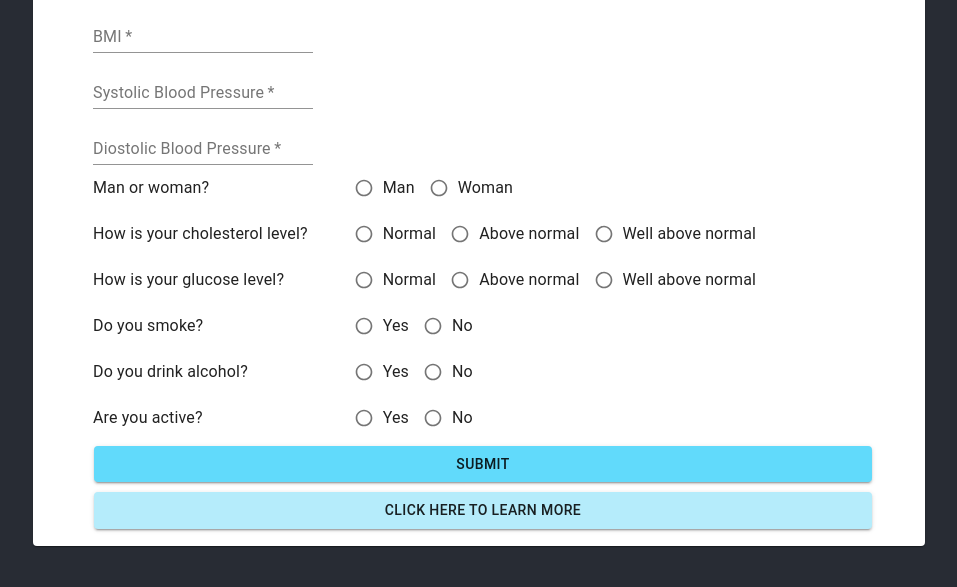
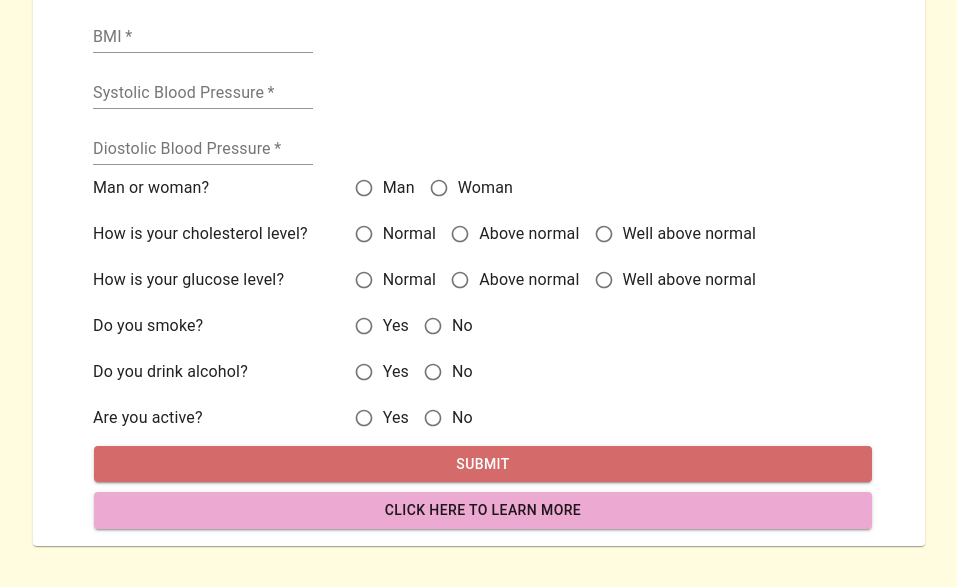
Before and after one commit to JGILINGER7/heart_disease_risk, a React app in the folder Sylvia/my-app/: page / in a window 1280 px wide. Shown: the part 123-710 px from the top of the page, without its empty margins (161-1118 px from the left). Built offline with nearby package versions, Linux system fonts and the light colour scheme.

Commit message:
Added Tableau visualizations to site

```diff
--- a/Sylvia/my-app/public/index.html
+++ b/Sylvia/my-app/public/index.html
@@ -25,6 +25,7 @@
       Learn how to configure a non-root public URL by running `npm run build`.
     -->
     <title>Heart Disease Risk</title>
+    <script type="text/javascript" src="https://public.tableau.com/javascripts/api/tableau-2.min.js"></script>
     </head>
   <body>
     <noscript>You need to enable JavaScript to run this app.</noscript>
--- a/Sylvia/my-app/src/Components/BehindTheScenes/BehindTheScenes.js
+++ b/Sylvia/my-app/src/Components/BehindTheScenes/BehindTheScenes.js
@@ -1,25 +1,31 @@
 import React, { useEffect, useRef } from 'react';
-import { Grid, TextField, FormControlLabel, FormControl, FormLabel, Select, Button, MenuItem, RadioGroup, Radio, Text, Typography } from "@material-ui/core"
-import { render } from "@testing-library/react"
-import { Container, Paper } from "@material-ui/core"
+import { Button } from "@material-ui/core"
+import { useNavigate } from 'react-router-dom';
 
 const BehindTheScenes = () => {
-    // const { tableau } = window;
+    const ref = useRef(null)
+    const { tableau } = window;
+    const navigate = useNavigate();
+    const url = 'https://public.tableau.com/views/heart_disease_risk/ap_cardio?:language=en-US&:display_count=n&:origin=viz_share_link'
+    const routeChange = () =>{
+        let path = `/`;
+        navigate(path);}
+    const initViz = () => {
+        new tableau.Viz(ref.current, url, {
+            width: "100%",
+            height: "90vh",
+        })
+    }
 
-    // const url =  "https://public.tableau.com/app/profile/sarita.garcia/viz/heart_disease_risk/ap_cardio";
-    // console.log(ref, tableau)
-    // new tableau.Viz(ref.current,url);
-    // function initViz(ref){
-    //   new tableau.Viz(ref.current,url);
-    // }
-    useEffect(() => {
-
-    })
+    useEffect(initViz, []);
 
     return (
         <>
-
-        </>
+        <div ref={ref} />
+        <Button variant="contained" color="primary" fullWidth={true} onClick={routeChange}>
+        Return back to form
+      </Button>
+      </>
     );
 }
 
--- a/Sylvia/my-app/src/index.js
+++ b/Sylvia/my-app/src/index.js
@@ -2,7 +2,6 @@ import React from 'react';
 import ReactDOM from 'react-dom/client';
 import './index.css';
 import App from './Components/App/App';
-// import Form from './Components/Form'
 import reportWebVitals from './reportWebVitals';
 import { ThemeProvider } from '@material-ui/core';
 import {CssBaseline} from '@material-ui/core';
--- a/Sylvia/my-app/src/theme.js
+++ b/Sylvia/my-app/src/theme.js
@@ -1,24 +1,24 @@
 import { red } from '@material-ui/core/colors';
-import { createMuiTheme } from '@material-ui/core/styles';
+import { createTheme } from '@material-ui/core/styles';
 // A custom theme for this app
-const theme = createMuiTheme({
+const theme = createTheme({
   palette: {
     type: 'light',
     primary: {
-      main: '#61dafb',
+      main: '#D46A6A',
       light: '#61dafb',
-      dark: '#21a1c4',
+      dark: '#801515',
     },
     secondary: {
-      main: '#b5ecfb',
+      main: '#ECAAD3',
       light: '#61dafb',
-      dark: '#21a1c4',
+      dark: '#8D3D6F',
     },
     error: {
       main: red.A400,
     },
     background: {
-      default: '#282c34',
+      default: '#FFFCDF',
     },
   },
   overrides: {
```
Also changed, not shown: Sylvia/my-app/src/Components/App/App.js (+5 -8 lines), Sylvia/my-app/src/Components/HeartDiseaseRiskForm/HeartDiseaseRiskForm.js (+2 -5 lines).
